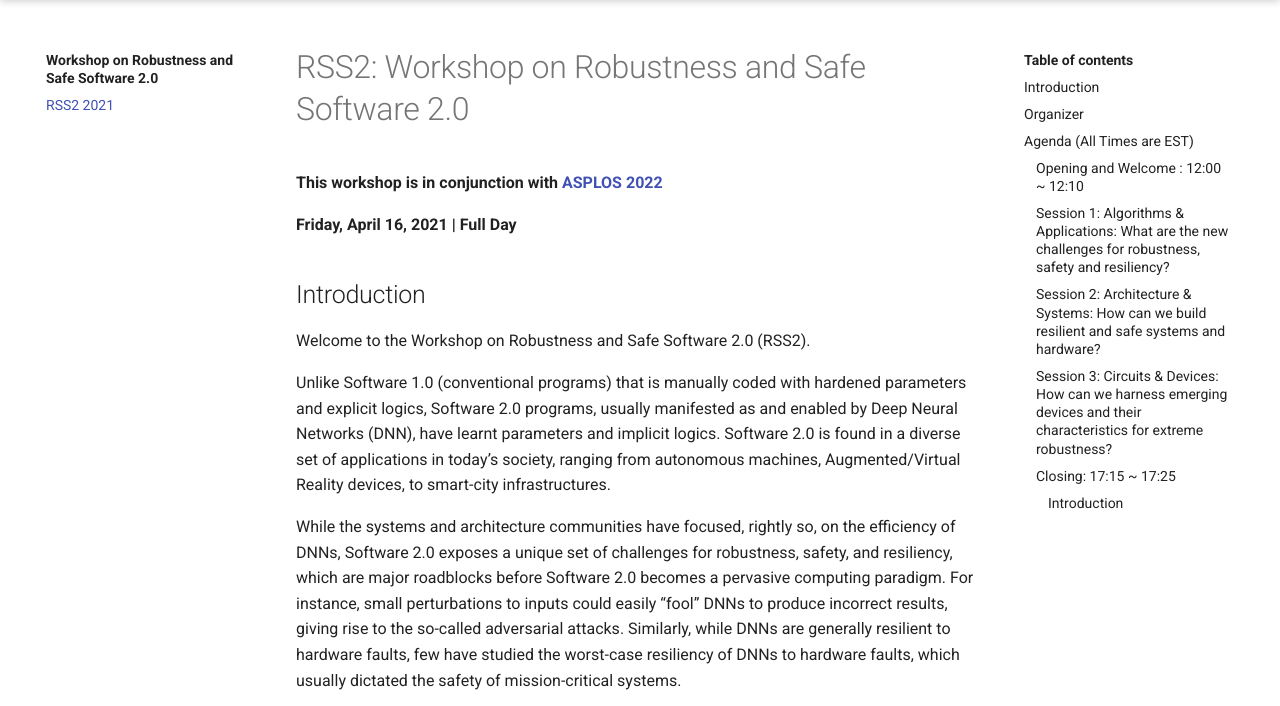
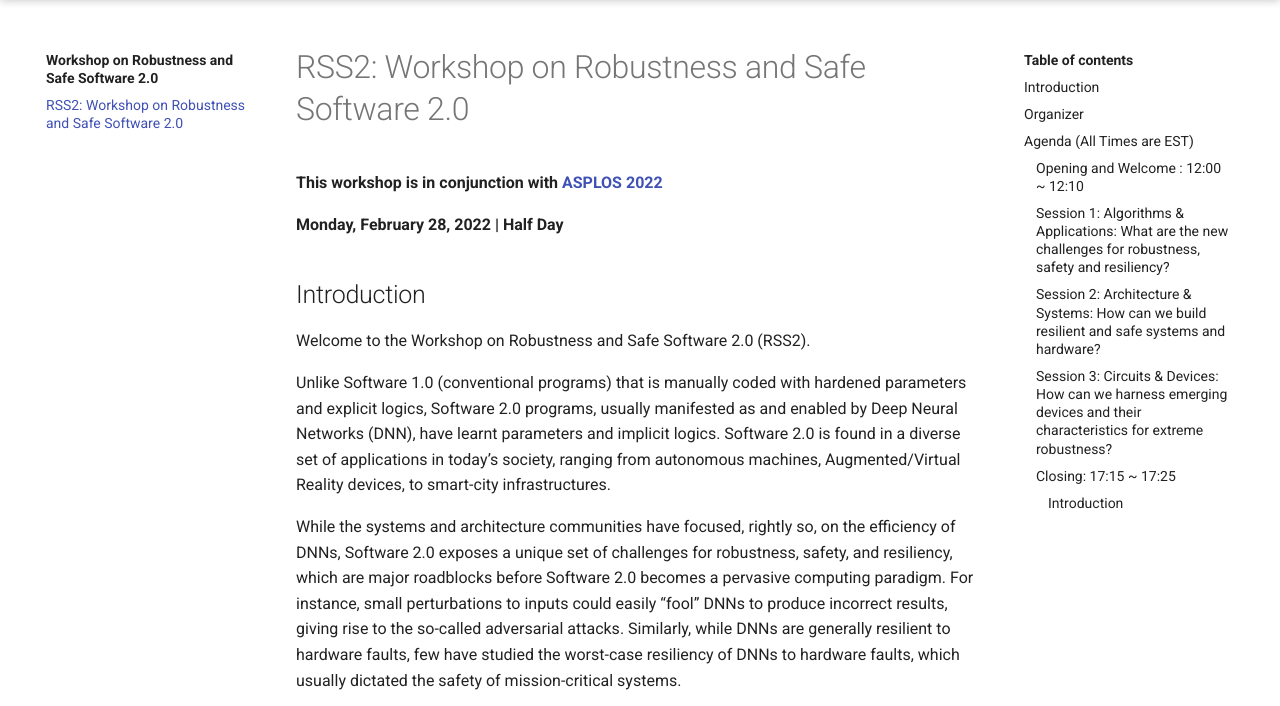
Before and after one commit to rss2workshop/rss2workshop.github.io, a plain HTML site: page index.html in a window 1280 px wide. Shown: the part 51-757 px from the top of the page. Drawn offline with Linux system fonts and the light colour scheme.

Commit message:
change to 2022

```diff
--- a/index.html
+++ b/index.html
@@ -183,8 +183,8 @@
           <span class="md-nav__icon md-icon"></span>
         </label>
 
-      <a href="./2021" class="md-nav__link md-nav__link--active">
-        RSS2 2021
+      <a href="." class="md-nav__link md-nav__link--active">
+        RSS2: Workshop on Robustness and Safe Software 2.0
       </a>
 
 
@@ -398,7 +398,7 @@
                 <h1 id="rss2-workshop-on-robustness-and-safe-software-20">RSS2: Workshop on Robustness and Safe Software 2.0</h1>
 <p><strong> This workshop is in conjunction with <a href="https://asplos-conference.org/">ASPLOS 2022</a> </strong>
 &nbsp; </p>
-<p><strong> Friday, April 16, 2021 | Full Day</strong></p>
+<p><strong> Monday, February 28, 2022 | Half Day</strong></p>
 <h2 id="introduction">Introduction</h2>
 <p>Welcome to the Workshop on Robustness and Safe Software 2.0 (RSS2).
 &nbsp;</p>
```
